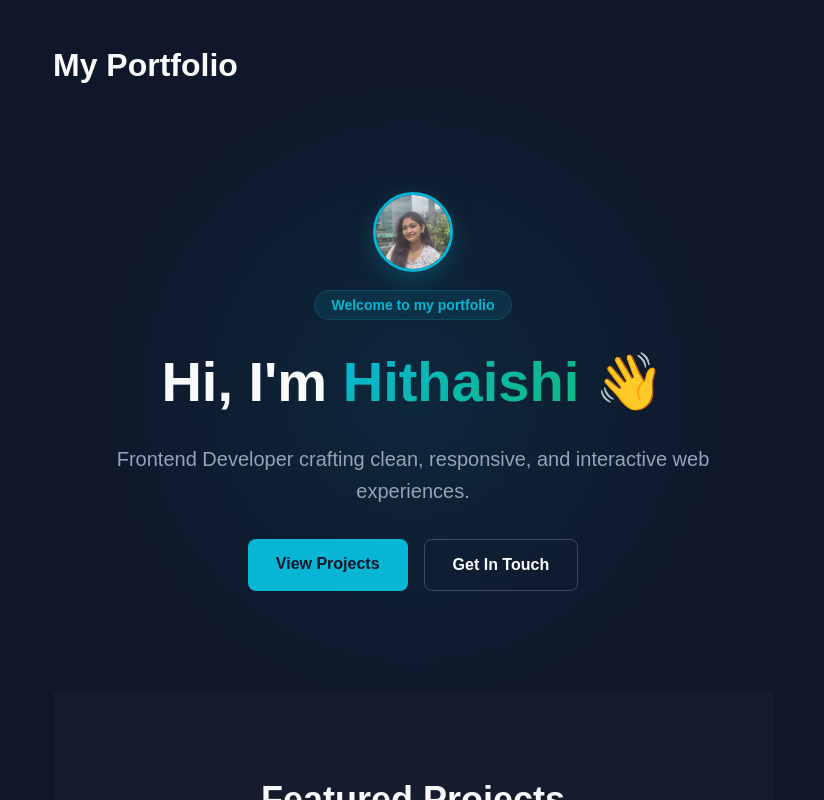
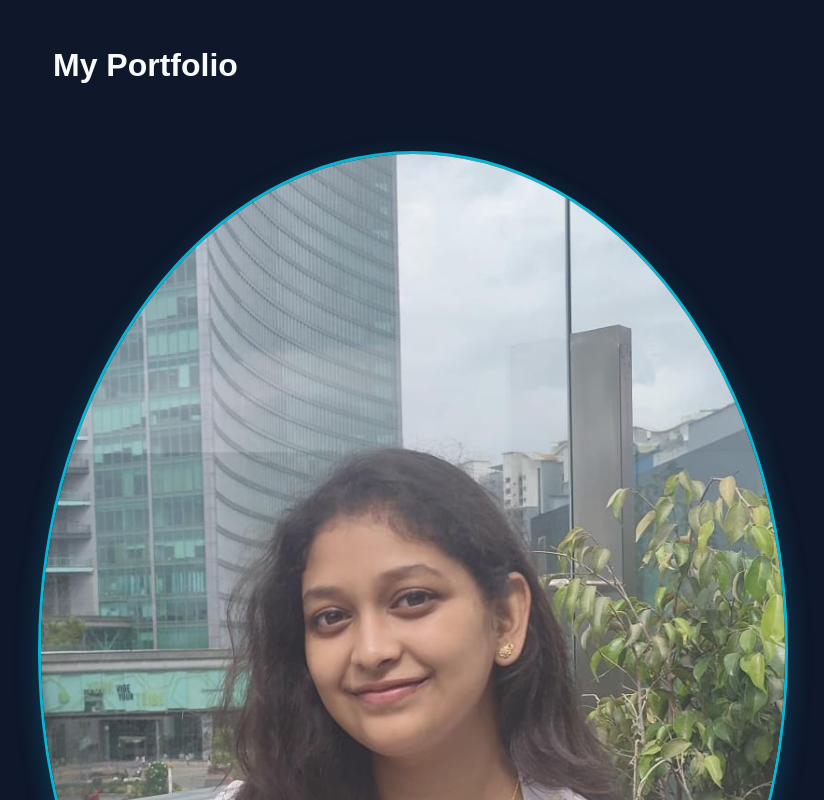
Before and after one commit to hithaishial/portfolio-using-react, a React (Vite) app: page / in a window 1280 px wide. Shown: the top 800 px of the page, without its empty margins (227-1051 px from the left). Built offline with nearby package versions, Linux system fonts and the light colour scheme.

Commit message:
size of the image

```diff
--- a/src/components/Hero.css
+++ b/src/components/Hero.css
@@ -20,8 +20,8 @@
 }
 
 .profile-img {
-  width: 80px;
-  height: 80px;
+  width: 1000px;
+  height: 1000px;
   border-radius: 50%;
   object-fit: cover;
   border: 3px solid var(--accent-primary);
```
